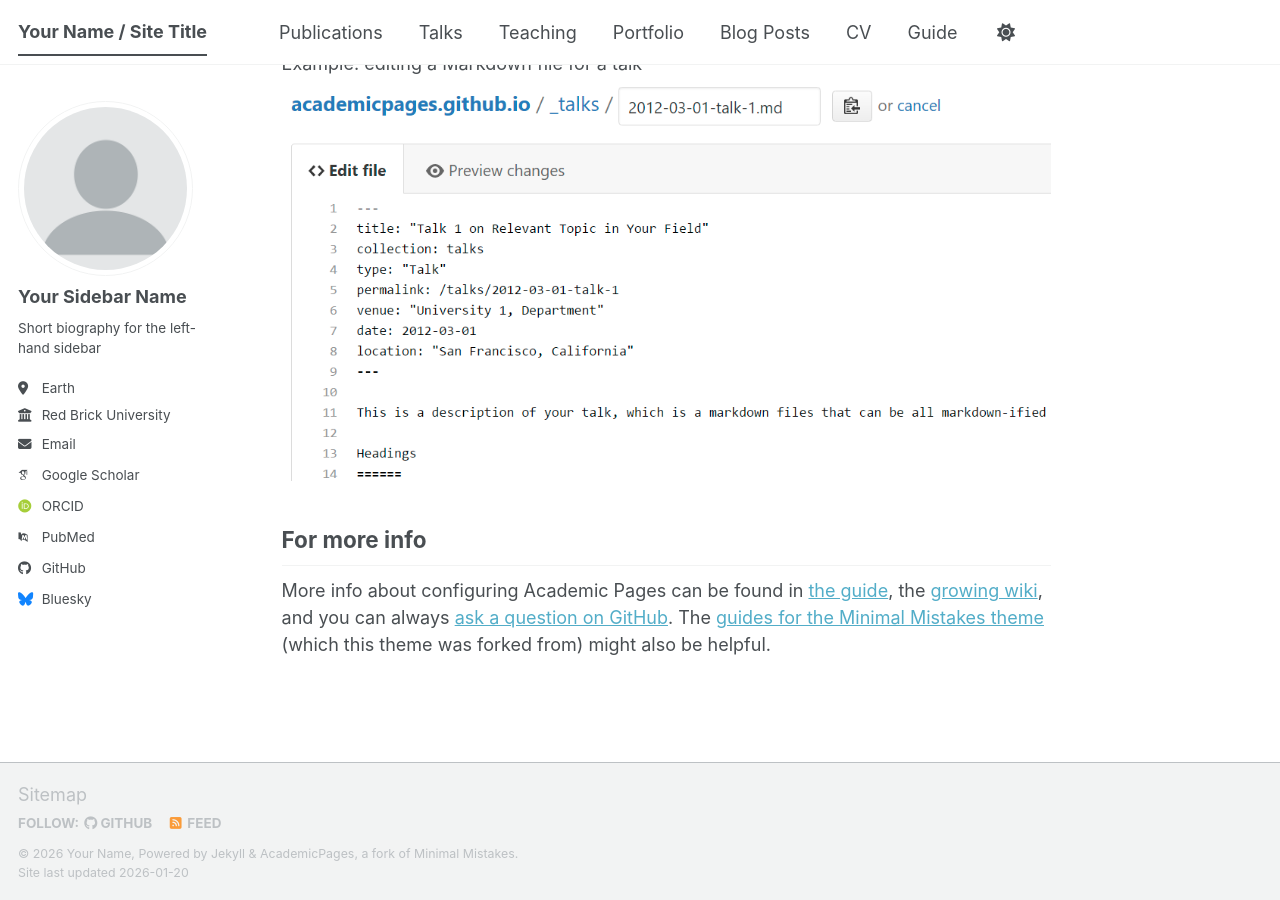
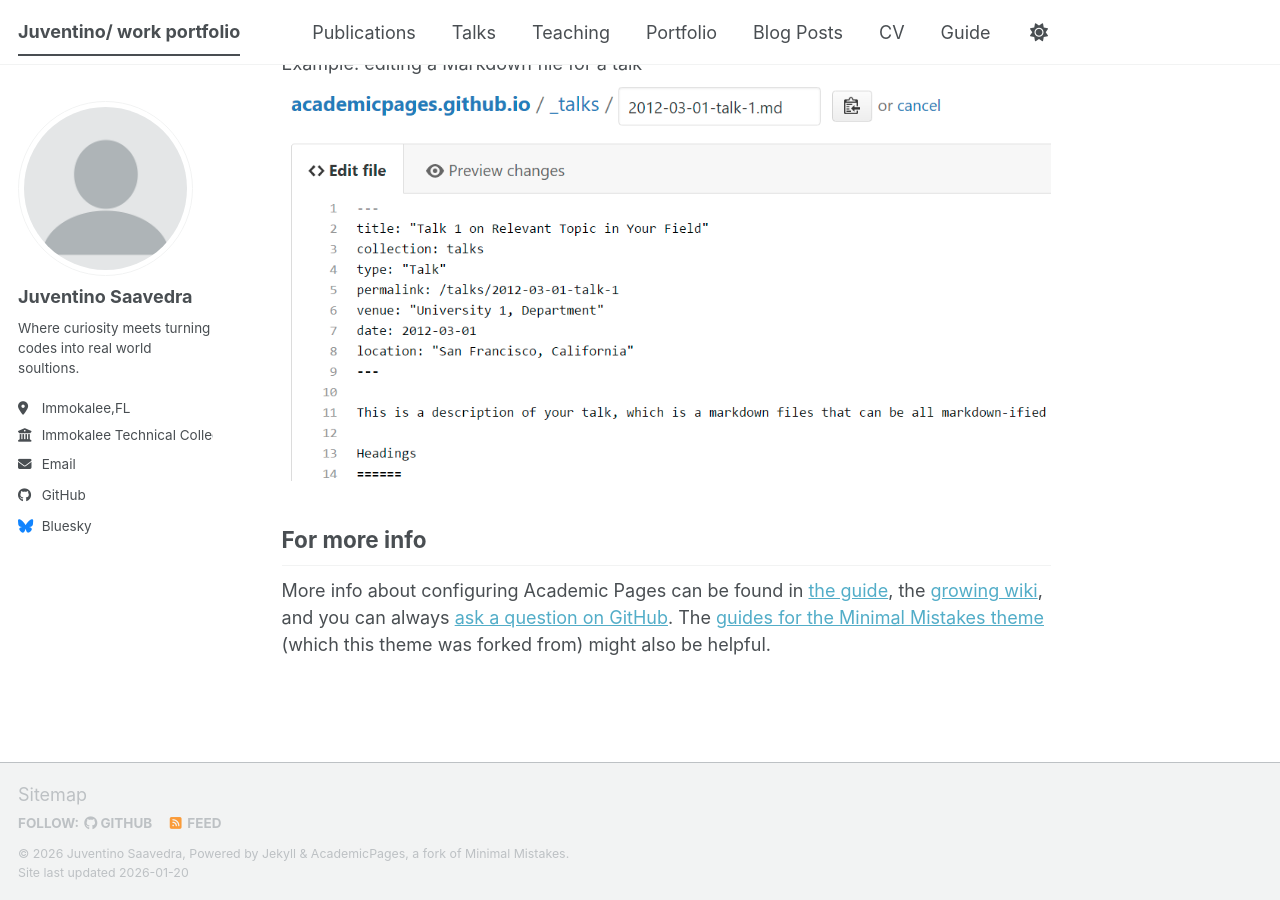
Before and after one commit to Juven87/Juventino2467.github.io, a Jekyll site: the page built from _pages/about.md, in a window 1280 px wide and 900 px high, scrolled down 2720 px. Built offline with Jekyll 4.4.1, drawn with Linux system fonts in a browser that asks for light colours; some web fonts are replaced; a script bundle is joined from its source files by our own code; library files that are not in the unit come from our copies.

Commit message:
Update _config.yml

```diff
--- a/_config.yml
+++ b/_config.yml
@@ -9,14 +9,14 @@
 # Basic Site Settings
 locale                   : "en-US"
 site_theme               : "default" # The available themes options are "default", "air", "sunrise", "mint", "dirt" and "contrast"
-title                    : "Your Name / Site Title"
+title                    : "Juventino/ work portfolio"
 title_separator          : "-"
-name                     : &name "Your Name"
-description              : &description "Your Name's academic portfolio"   # Update this with a general description of your site, this is the default if not overridden by a page
-url                      : https://academicpages.github.io # The base hostname & protocol for your site e.g. "https://[your GitHub username].github.io",
+name                     : &name "Juventino Saavedra"
+description              : &description "Juventino's academic portfolio"   # Update this with a general description of your site, this is the default if not overridden by a page
+url                      : https://juventino2467.github.io # The base hostname & protocol for your site e.g. "https://[your GitHub username].github.io",
                                                            # or if you already have some other page hosted on Github then use "https://[your GitHub username].github.io/[Your Repo Name]"
 baseurl                  : "" # the subpath of your site, e.g. "/blog"
-repository               : "academicpages/academicpages.github.io"
+repository               : "Juventino2467/Juventino2467.github.io"
 
 # Site Author - The following control what appear as part of the author content on the side bar.
 #               If a field is blank the icon and link will not appear, otherwise it will be shown.
@@ -24,34 +24,22 @@
 author:
   # Biographic information
   avatar           : "profile.png"
-  name             : "Your Sidebar Name"
+  name             : "Juventino Saavedra"
   pronouns         : # example: "she/her"
-  bio              : "Short biography for the left-hand sidebar"
-  location         : "Earth"
-  employer         : "Red Brick University"
+  bio              : "Where curiosity meets turning codes into real world soultions."
+  location         : "Immokalee,FL"
+  employer         : "Immokalee Technical College"
   uri              : # URL
-  email            : "none@example.org"
+  email            : "saavedrajuventino87@gmail.com"
 
-  # Academic websites
-  academia         : # URL
-  arxiv            : # URL - Update with the correct link to your profile
-  googlescholar    : "https://scholar.google.com/citations?user=PS_CX0AAAAAJ"
-  inspire-hep      : # URL
-  impactstory      : # URL
-  orcid            : "https://orcid.org/yourorcidurl"
-  semantic         : # URL
-  ssrn             : # URL
-  pubmed           : "https://www.ncbi.nlm.nih.gov/pubmed/?term=john+snow"
-  researchgate     : # URL
-  scopus           : # URL
-  zotero           : # URL
+
 
 
   # Repositories and software development
   bitbucket        : # Username - Update with your username on the site
   codepen          : # Username
   dribbble         : # Username
-  github           : "academicpages"
+  github           : "Juventino2467"
   kaggle           : # Username
   stackoverflow    : # User number or user number and name (i.e., use "1" or "1/jeff-atwood")
 
@@ -66,7 +54,7 @@
   keybase          : # Username
   instagram        : # Username
   lastfm           : # Username
-  linkedin         : # Username
+  linkedin         : # Juventino Saavedra
   mastodon         : # URL
   medium           : # URL
   pinterest        : # Username
```
